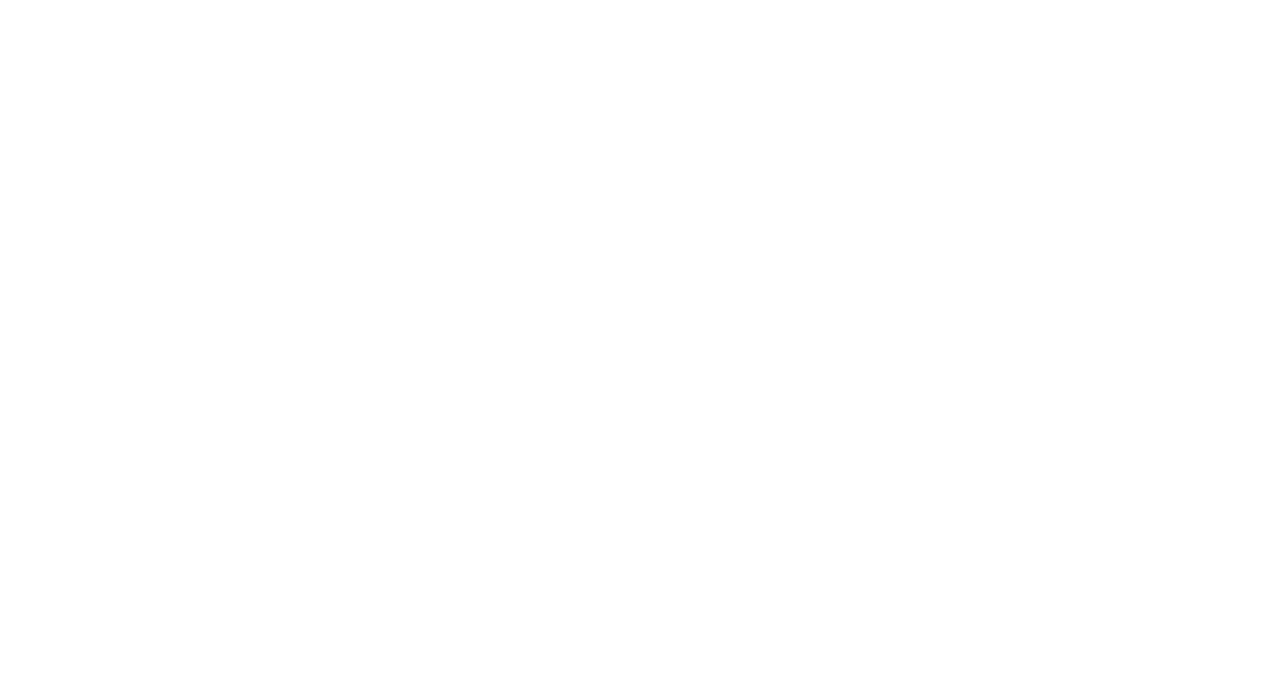
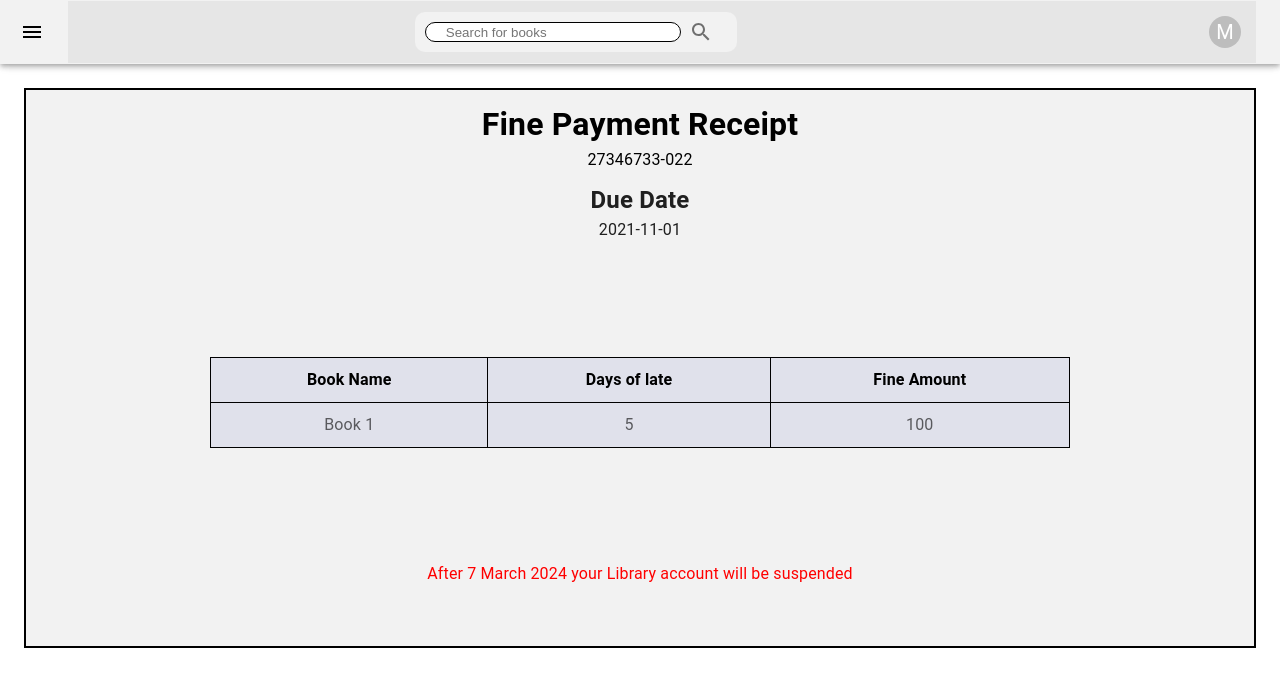
Before and after one commit to paranietharan74/library-management-system-website, a React (Create React App) app: page /fine in a window 1280 px wide. Before the commit this address had no page. Shown: the top 686 px of the page. Built offline with nearby package versions, Linux system fonts and the light colour scheme.

Commit message:
Fine management and Nav bar routing done!

```diff
--- a/src/App.js
+++ b/src/App.js
@@ -1,6 +1,7 @@
 import './App.css';
 import { BrowserRouter as Router, Routes, Route } from 'react-router-dom'; // Import Routes and Route
 import UserHome from './Pages/UserHome';
+import FineManagement from './Pages/FineManagement';
 
 function App() {
   return (
@@ -8,6 +9,7 @@
       <Router>
         <Routes>
           <Route path="/" element={<UserHome />} />
+          <Route path="/fine" element={<FineManagement />} />
         </Routes>
       </Router>
     </div>
--- /dev/null
+++ b/src/Pages/FineManagement.js
@@ -0,0 +1,45 @@
+import PersistentDrawerLeft from "../components/PersistentDrawerLeft";
+import './style/FineManagementStyle.css';
+
+function FineManagement() {
+    return (
+        <div>
+            <PersistentDrawerLeft>
+                <div className="fine-management-container">
+                    <div className="fine-management-header">
+                        <h1>Fine Payment Receipt</h1>
+                        <p>27346733-022</p>
+                    </div>
+
+                    <div className="due-date-details">
+                        <h2>Due Date</h2>
+                        <p>2021-11-01</p>
+                    </div>
+
+                    <div className="fine-amount-details">
+                        <table className="fine-amount-details-table">
+                            <tr>
+                                <th>Book Name</th>
+                                <th>Days of late</th>
+                                <th>Fine Amount</th>
+                            </tr>
+                            <tbody>
+                                <tr>
+                                    <td>Book 1</td>
+                                    <td>5</td>
+                                    <td>100</td>
+                                </tr>
+                            </tbody>
+                        </table>
+                    </div>
+
+                    <div className="warning-message">
+                        <p>After 7 March 2024 your Library account will be suspended</p>
+                    </div>
+                </div>
+            </PersistentDrawerLeft>
+        </div>
+    );
+}
+
+export default FineManagement;
--- /dev/null
+++ b/src/Pages/style/FineManagementStyle.css
@@ -0,0 +1,102 @@
+* {
+    margin: 0;
+    padding: 0;
+}
+
+.fine-management-container {
+    border: 2px solid black;
+    height: 70vh;
+    background-color: #f2f2f2;
+}
+
+.fine-management-header {
+    color: black;
+    padding: 10px;
+    text-align: center;
+}
+
+.fine-management-header h1 {
+    margin: 0;
+}
+
+.fine-management-header p {
+    margin: 0;
+}
+
+.fine-amount-details {
+    display: flex;
+    justify-content: center;
+    align-items: center;
+    flex-direction: column;
+    height: 20vh;
+    color: black;
+    margin: 10vh 0;
+}
+
+.fine-amount-details-table td {
+    border: 1px solid black;
+    padding: 10px;
+    text-align: center;
+}
+
+.fine-amount-details-table th {
+    border: 1px solid black;
+    padding: 10px;
+    text-align: center;
+}
+
+.fine-amount-details-table {
+    margin: 10px;
+    border: 1px solid black;
+    border-collapse: collapse;
+    width: 70%;
+}
+
+.warning-message {
+    color: red;
+    text-align: center;
+    margin: 10px;
+}
+
+
+/** for hover effect */
+tbody tr:hover td {
+    background-color: rgba(255, 255, 255, 1);
+    transition-delay: 0s, 0s;
+    opacity: 1;
+    font-size: 2em;
+}
+
+td {
+    /* 3. Scale the text using transform on hover */
+    transform-origin: center left;
+    transition-property: transform;
+    transition-duration: 0.4s;
+    transition-timing-function: ease-in-out;
+}
+
+tr:hover td {
+    transform: scale(1.1);
+}
+
+tbody td {
+    /* 1. Animate the background-color
+       from transparent to white on hover */
+    background-color: rgba(255, 255, 255, 0);
+    transition: all 0.2s linear;
+    transition-delay: 0.3s, 0s;
+    /* 2. Animate the opacity on hover */
+    opacity: 0.6;
+}
+
+* { box-sizing: border-box }
+
+table {
+  width: 90%;
+  margin: 0 5%;
+  text-align: left;
+  background: hsl(232, 22%, 90%);
+}
+th, td {
+  padding: 0.5em;
+}
--- a/src/Pages/style/userHomeStyle.css
+++ b/src/Pages/style/userHomeStyle.css
@@ -10,4 +10,5 @@
 .notifications{
     margin-left: 40%;
     padding: 20px;
+    margin-left: 10vw;
 }
--- a/src/components/PersistentDrawerLeft.js
+++ b/src/components/PersistentDrawerLeft.js
@@ -26,6 +26,7 @@
 import ReportIcon from '@mui/icons-material/Report';
 import PhoneInTalkIcon from '@mui/icons-material/PhoneInTalk';
 import LogoutIcon from '@mui/icons-material/Logout';
+import { Link } from 'react-router-dom';
 
 const drawerWidth = 240;
 
@@ -130,14 +131,18 @@
                     <ListItem disablePadding>
                         <ListItemButton>
                             <HomeIcon />
-                            <ListItemText primary={'Home'} />
+                            <Link to="/" style={{ textDecoration: 'none', color: 'black' }}>
+                                <ListItemText primary={'Home'} />
+                            </Link>
                         </ListItemButton>
                     </ListItem>
 
                     <ListItem disablePadding>
                         <ListItemButton>
                             <AttachMoneyIcon />
-                            <ListItemText primary={'Fine Management'} />
+                            <Link to="/fine" style={{ textDecoration: 'none', color: 'black' }}>
+                                <ListItemText primary={'Fine Management'} />
+                            </Link>
                         </ListItemButton>
                     </ListItem>
 
```
